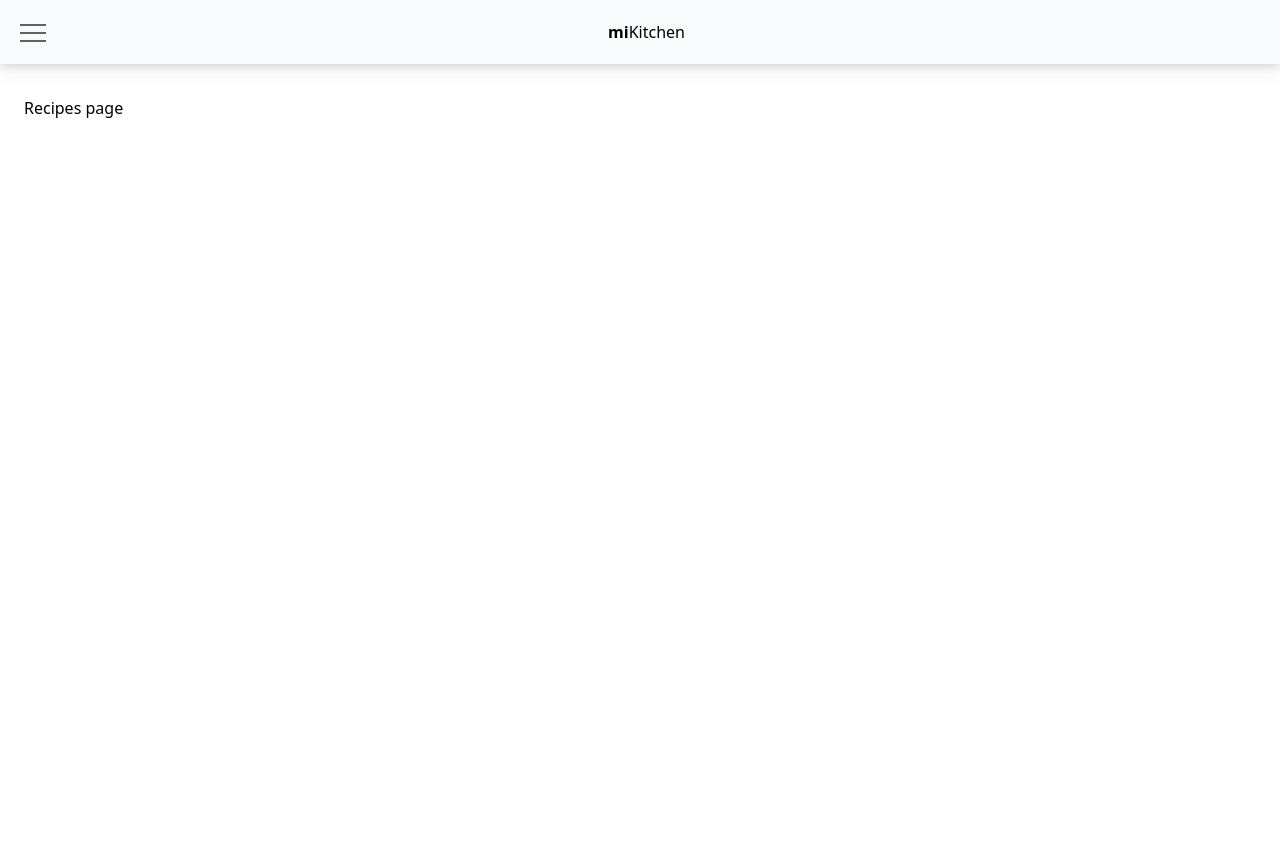
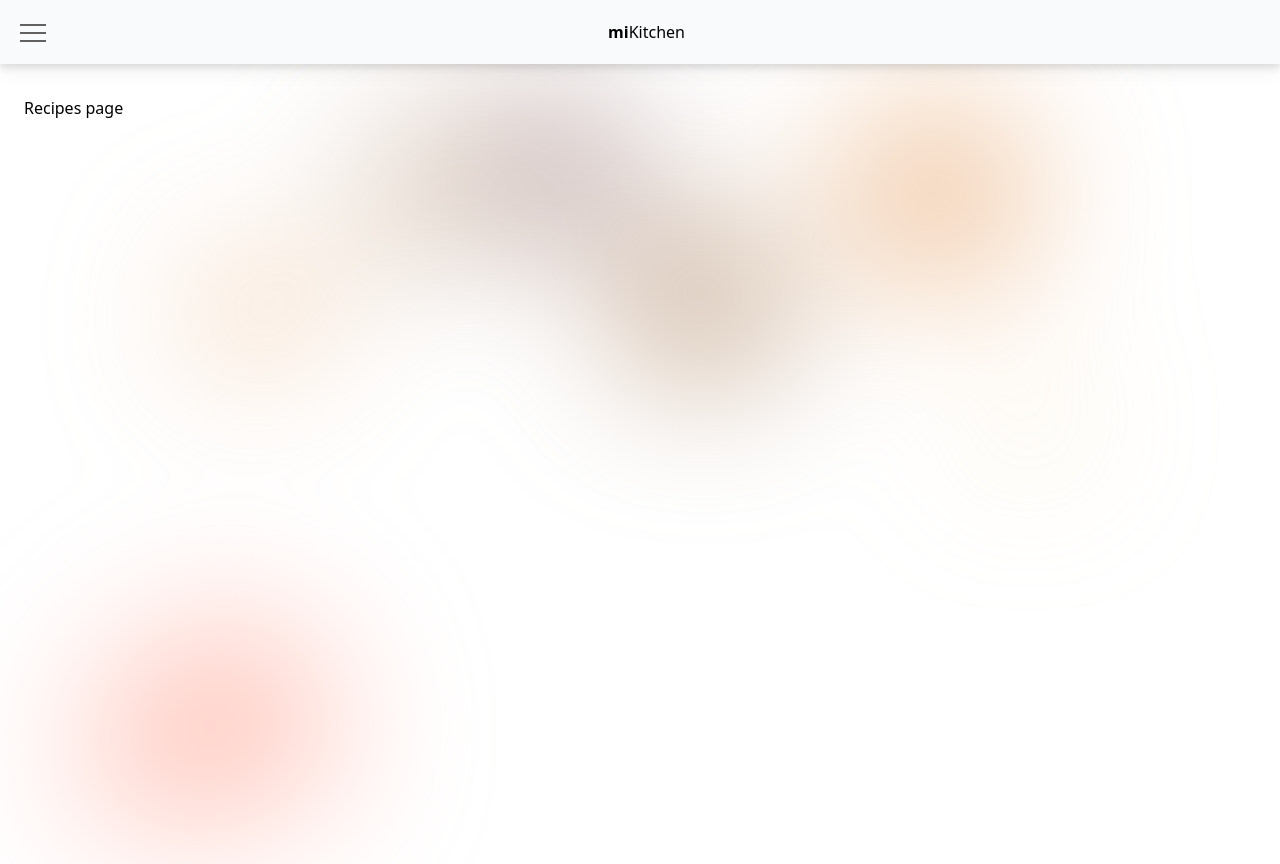
Before and after one commit to antoniojht/mi-kitchen, a Next.js app: page /recipes in a window 1280 px wide. Built offline with nearby package versions, Linux system fonts and the light colour scheme.

Commit message:
feat: add blob

```diff
--- a/app/layout.jsx
+++ b/app/layout.jsx
@@ -1,3 +1,4 @@
+import Blobs from '@/components/Blob';
 import Header from '@/components/Header';
 import '@/styles/globals.css'
 import '@/styles/header.css'
@@ -10,7 +11,9 @@ export default function RootLayout({
       <head />
       <body>
         <Header />
-        <main className='px-6 py-8 min-h-screen'>{children}</main>
+        <Blobs>
+          <main className='px-6 py-8 min-h-screen'>{children}</main>
+        </Blobs>
       </body>
     </html>
   );
--- a/app/page.jsx
+++ b/app/page.jsx
@@ -1,6 +1,7 @@
 import Image from 'next/image';
 import Grid from '@/components/Grid';
 import { getRecipes } from '@/services/getRecipes';
+import '../styles/globals.css'
 
 export const metadata = {
   title: 'miKitchen Blog',
@@ -14,7 +15,7 @@ export default async function Home() {
     <>
       <h1 className="text-5xl font-bold text-center">Bienvenido a miKitchen!</h1>
       <section>
-        <h2 className="text-3xl font-bold mb-4 mt-5">
+        <h2 className="text-3xl font-bold mb-4 mt-5 welcome-gradient">
           Échale un vistazo a nuestra última receta
         </h2>
         <article>
@@ -40,7 +41,7 @@ export default async function Home() {
       </section>
       <section>
         <article>
-          <h2 className="text-3xl font-bold mb-4 mt-5">Recetas más visitadas</h2>
+          <h2 className="text-3xl font-bold mb-4 mt-5 welcome-gradient">Recetas más visitadas</h2>
           <Grid recipes={recipes} />
         </article>
       </section>
--- /dev/null
+++ b/components/Blob.jsx
@@ -0,0 +1,18 @@
+import '../styles/blobs.css'
+
+export default function Blobs({ children }) {
+  return (
+    <div className="container">
+      <div className="blob-c">
+        <div className="shape-blob"></div>
+        <div className="shape-blob one"></div>
+        <div className="shape-blob two"></div>
+        <div className="shape-blob three"></div>
+        <div className="shape-blob four"></div>
+        <div className="shape-blob five"></div>
+        <div className="shape-blob six"></div>
+      </div>
+      {children}
+    </div>
+  )
+}
--- /dev/null
+++ b/styles/blobs.css
@@ -0,0 +1,131 @@
+.blob-c {
+  min-height: 100vh;
+  overflow: hidden;
+  position: absolute;
+  width: 100%;
+  filter: blur(75px);
+  z-index: -1;
+}
+
+.shape-blob {
+  background: #f9daa4;
+  height: 60px;
+  width: 80px;
+  border-radius: 40% 50% 30% 40%;
+  animation:
+    transform 18s ease-in-out infinite both alternate,
+    movement_one 12s ease-in-out infinite both;
+  opacity: .7;
+  position: absolute;
+  left: 75%;
+  top: 40%;
+}
+
+.shape-blob.one {
+  background: #ffae9e;
+  height: 150px;
+  width: 200px;
+  left: 10px;
+  top: 560px;
+  transform: rotate(-180deg);
+  animation: transform 8s ease-in-out infinite both alternate, movement_two 20s ease-in-out infinite both;
+}
+
+.shape-blob.six {
+  background: #e8a973;
+  height: 70px;
+  width: 100px;
+  left: 160px;
+  top: 200px;
+  transform: rotate(-180deg);
+  animation: transform 5s ease-in-out infinite both alternate, movement_two 5s ease-in-out infinite both;
+}
+
+.shape-blob.four {
+  background: #ae8561;
+  height: 100px;
+  width: 80px;
+  left: 350px;
+  top: 60px;
+  transform: rotate(-180deg);
+  animation: transform 17s ease-in-out infinite both alternate, movement_two 13s ease-in-out infinite both;
+}
+
+.shape-blob.five {
+  background: #6d4040;
+  height: 100px;
+  width: 80px;
+  left: 480px;
+  top: 30px;
+  transform: rotate(-180deg);
+  animation: transform 12s ease-in-out infinite both alternate, movement_two 18s ease-in-out infinite both;
+}
+
+.shape-blob.two {
+  background: #ae8561;
+  height: 150px;
+  width: 150px;
+  left: 600px;
+  top: 150px;
+  transform: rotate(-180deg);
+  animation: transform 10s ease-in-out infinite both alternate, movement_two 10s ease-in-out infinite both;
+}
+
+.shape-blob.three {
+  background: #e8a973;
+  height: 150px;
+  width: 150px;
+  left: 800px;
+  top: 30px;
+  transform: rotate(-180deg);
+  animation: transform 7s ease-in-out infinite both alternate, movement_two 23s ease-in-out infinite both;
+}
+
+@keyframes transform {
+
+  0%,
+  100% {
+    border-radius: 33% 67% 70% 30% / 30% 40% 70% 70%;
+  }
+
+  20% {
+    border-radius: 37% 63% 51% 49% / 37% 35% 35% 63%;
+  }
+
+  40% {
+    border-radius: 36% 64% 64% 36% / 64% 48% 52% 26%;
+  }
+
+  60% {
+    border-radius: 37% 63% 51% 49% / 30% 30% 70% 73%;
+  }
+
+  80% {
+    border-radius: 40% 60% 42% 58% / 51% 51% 49% 59%;
+  }
+}
+
+
+@keyframes movement_one {
+
+  0%,
+  100% {
+    transform: none;
+  }
+
+  50% {
+    transform: translate(50%, 20%) rotateY(10deg) scale(1);
+  }
+}
+
+@keyframes movement_two {
+
+  0%,
+  500% {
+    transform: none;
+  }
+
+  50% {
+    transform: translate(50%, 20%) rotate(-200deg) scale(1.3);
+  }
+}
--- a/styles/globals.css
+++ b/styles/globals.css
@@ -1,3 +1,10 @@
 @tailwind base;
 @tailwind components;
 @tailwind utilities;
+
+.welcome-gradient {
+  background: #AE6731;
+  background: linear-gradient(to right, #894918 4%, #66462b 100%);
+  -webkit-background-clip: text;
+  -webkit-text-fill-color: transparent;
+}
```
Also changed, not shown: styles/Home.module.css (deleted, +0 -241 lines).
